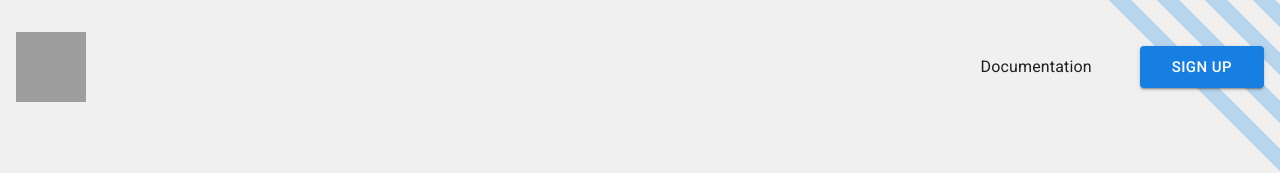
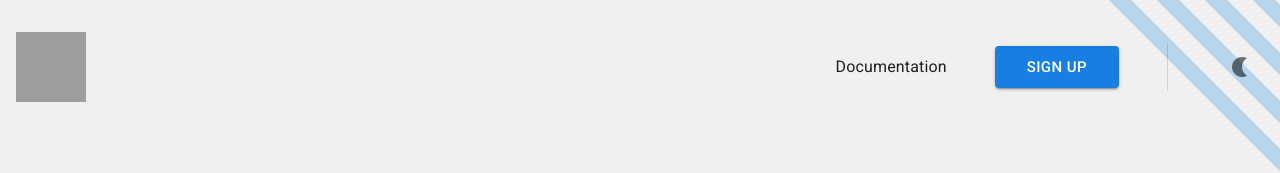
Before and after one commit to 3umaGH/Landing, a React (Vite) app: page / in a window 1280 px wide. Shown: the top 173 px of the page. Built offline with nearby package versions, Linux system fonts and the light colour scheme; grey boxes are pictures that could not be loaded.

Commit message:
feat: implemented toggle theme mode button

```diff
--- /dev/null
+++ b/src/components/common/ThemeModeButton.tsx
@@ -0,0 +1,22 @@
+import { useContext } from "react";
+import { ThemeModeContext } from "../../context/ThemeModeContext";
+import { IconButton } from "@mui/material";
+import LightModeIcon from "@mui/icons-material/LightMode";
+import NightlightIcon from "@mui/icons-material/Nightlight";
+
+type ThemeModeButtonProps = {
+  currentMode: "light" | "dark";
+};
+export const ThemeModeButton = ({ currentMode }: ThemeModeButtonProps) => {
+  const { toggleThemeMode } = useContext(ThemeModeContext);
+
+  return (
+    <IconButton
+      style={{ lineHeight: "0px" }}
+      size="large"
+      onClick={() => toggleThemeMode()}
+    >
+      {currentMode === "light" ? <NightlightIcon /> : <LightModeIcon />}
+    </IconButton>
+  );
+};
--- a/src/components/layout/Navbar.tsx
+++ b/src/components/layout/Navbar.tsx
@@ -1,6 +1,7 @@
 import { useTheme } from "@emotion/react";
-import { Box, Button, Link, Typography } from "@mui/material";
+import { Box, Button, Divider, Link, Typography } from "@mui/material";
 import { LOGO_URL } from "../../constants";
+import { ThemeModeButton } from "../common/ThemeModeButton";
 
 export const Navbar = () => {
   const theme = useTheme();
@@ -41,6 +42,9 @@
           <Button variant="contained" size="large" sx={{ px: 4 }}>
             Sign Up
           </Button>
+
+          <Divider orientation="vertical" variant="fullWidth" flexItem />
+          <ThemeModeButton currentMode={theme.palette.mode} />
         </Box>
       </Box>
     </nav>
```
